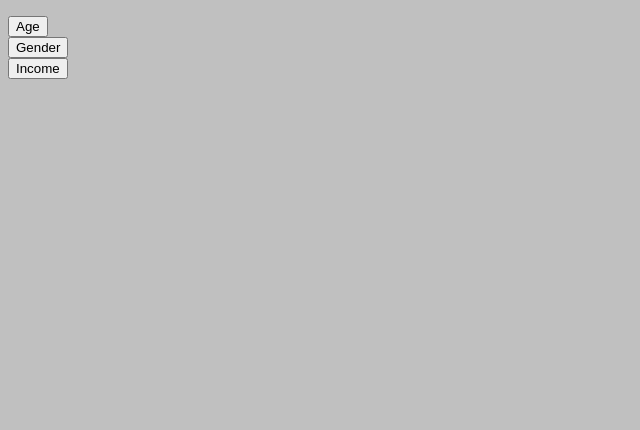
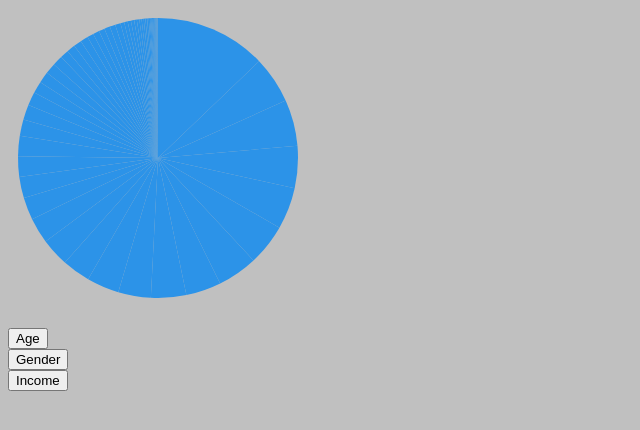
Before and after one commit to satendrapalsingh/coding-surveys-visualization-v1, a plain HTML site: page index.html in a window 1280 px wide. Both pictures are taken after a click on the button "Age". Shown: the whole page, without its empty margins (0-640 px from the left). Drawn offline with nearby package versions, Linux system fonts and the light colour scheme.

Commit message:
fix pie chart labels and colors

```diff
--- a/client/chart.js
+++ b/client/chart.js
@@ -19,36 +19,75 @@
         });
 
         return outObjArr;
-    };
+    }
 
 // generate data for a bar chart
     function makeBarData(inData, inColumn){
         var outData;
 
         return outData;
-    };
+    }
 
 // generate data for a scatter plot
     function makeScatterData(inData, inColumn){
         var outData;
 
         return outData;
-    };
+    }
 
 // create a pie chart
     function makePieChart(inData, inColumn){
+        var width = 300;
+        var height = 300;
+        var radius = Math.min(width, height)/2;
 
-    };
+        var color = d3.scaleOrdinal()
+	                .range(["#2C93E8","#838690","#F56C4E"]);
+
+        var pie = d3.pie()
+                .value(function(d){return d.Count})(inData);
+
+        var arc = d3.arc()
+                .outerRadius(radius-10)
+                .innerRadius(0);
+
+        var labelArc = d3.arc()
+                    .outerRadius(radius-40)
+                    .innerRadius(radius-40);
+
+        var svg = d3.select("#chart")
+                .append("svg")
+                .attr("width", width)
+                .attr("height", height)
+                .append("g")
+                .attr("transform", "translate(" + width/2 + "," + height/2 + ")");
+
+        var g = svg.selectAll("arc")
+                .data(pie)
+                .enter()
+                .append("g")
+                .attr("class", "arc");
+
+        g.append("path")
+            .attr("d", arc)
+            .style("fill", function(d){ return color(d.Age);});
+
+        g.append("text")
+            .attr("transform", function(d) {return "translate(" + labelArc.centroid(d) + ")";})
+            .text(function(d) {return d.Age;})
+            .style("fill", "#fff");
+    }
+
 
 // create a bar chart
     function makeBarChart(inData, inColumn){
 
-    };
+    }
 
 // create a scatter plot
     function makeScatterPlot(inData, inColumn){
 
-    };
+    }
 
 // prepare the data and generate the appropriate chart
     function makeChart(chartInData, chartSelectedColumn, chartInputType){
@@ -71,5 +110,5 @@
                 break;
             default:
                 alert("No Chart Type Selected");
-        }
-    };
+        };
+    }
--- a/index.html
+++ b/index.html
@@ -14,7 +14,7 @@
         <p id="columnIndex">hello d3.csv</p>
 
 <!-- load d3 and project scripts -->
-        <script type="text/javascript" src="https://cdnjs.cloudflare.com/ajax/libs/d3/4.9.1/d3.min.js"></script>
+        <script type="text/javascript" src="https://cdnjs.cloudflare.com/ajax/libs/d3/4.0.0/d3.min.js"></script>
         <script type="text/javascript" src="/client/main.js"></script>
         <script type="text/javascript" src="/client/chart.js"></script>
 
```
